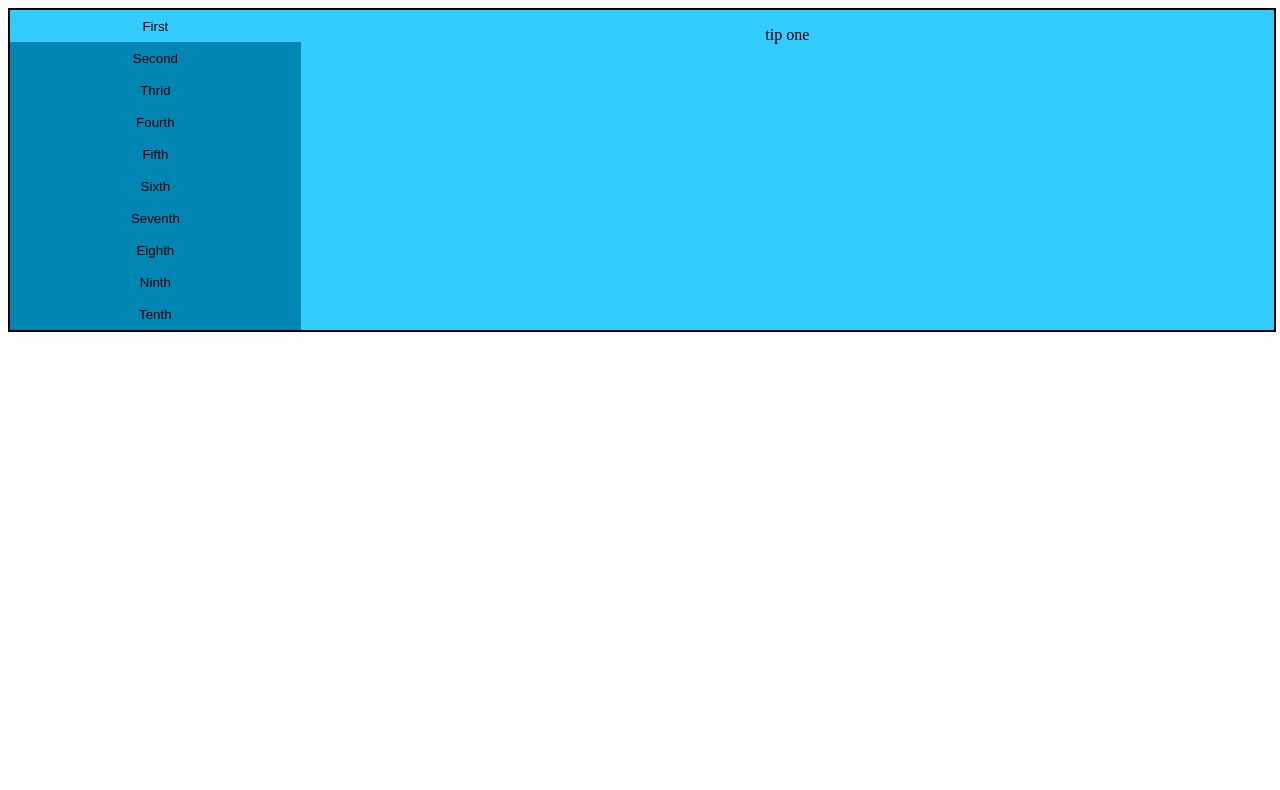
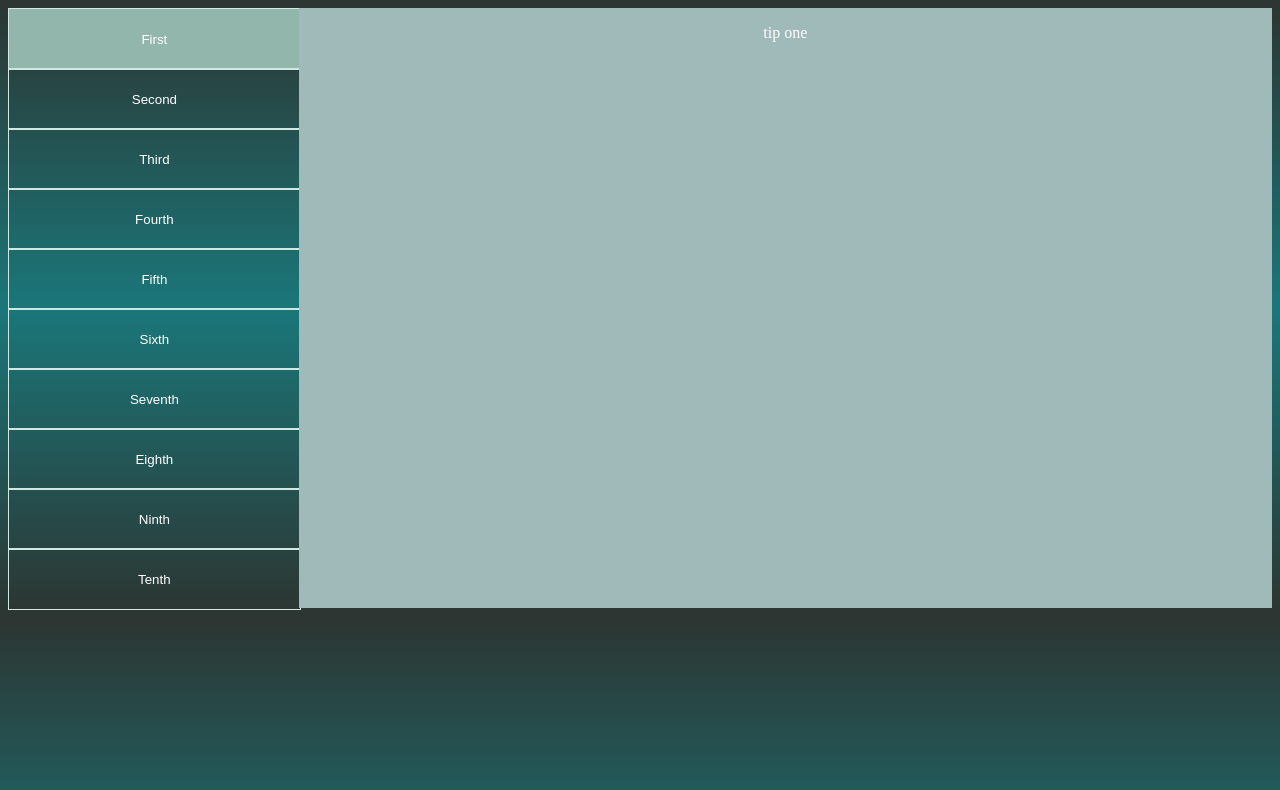
Before and after one commit to MelanieNPS/Orbital2020-outofthebox, a website: page tips.html in a window 1280 px wide. Both pictures are taken after a click on the button "First". Drawn offline with Linux system fonts and the light colour scheme.

Commit message:
Change tips style

```diff
--- a/public/tips.css
+++ b/public/tips.css
@@ -1,39 +1,43 @@
+body{
+    background-image: linear-gradient(#2C3531, #1a777a, #2C3531);
+}
 #box{
-    height: 320px;
+    height: 600px;
     width: 100%;
-    border: 2px solid black;
     display: grid;
     grid-template-rows: fr fr fr fr fr fr fr fr fr fr;
     grid-template-columns: 23% 77%;
-    background-color: #33ccff;
+    background-color: none;
 }
 
 .tablink{
     height: 100%;
     width: 100%;
-    border: none;
-    background-color: #0086b3;
+    background-color: none;
     grid-column: 1;
+    border: 1px solid #D1E8E2;
 }
 
 .tablink:hover{
-    background-color: #b3ecff;
+    background-color: #22979b;
     border-bottom: 0px;
 }
 
 .tabcontent{
-    background-color: none;
+    background-color: rgb(160, 185, 185);
     height: 100%;
     width: 100%;
     text-align: center;
     grid-column: 2;
     grid-row: 1/11;
     display: none;
+    color: white;
 }
 
 
 button{
     background-color: inherit;
+    color: white;
     border: none;
     outline: none;
     margin: 0;
--- a/public/tips.js
+++ b/public/tips.js
@@ -8,5 +8,5 @@ function openpage(pagename) {
       tablinks[i].style.backgroundColor = "";
     }
     document.getElementById(pagename).style.display = "block";
-    document.getElementById(pagename+"tab").style.backgroundColor = "#33ccff";
+    document.getElementById(pagename+"tab").style.backgroundColor = "#92b6ac";
   }
--- a/tips.html
+++ b/tips.html
@@ -4,11 +4,11 @@
         <title>Page Title</title>
         <link rel="stylesheet" href="tips.css">
 	</head>
-	<body>
+	<body >
 		<div id="box">
 		    <div id="onetab" class="tablink"><button onclick="openpage('one')">First</button></div>
 		    <div id="twotab" class="tablink"><button onclick="openpage('two')">Second</button></div>
-		    <div id="threetab" class="tablink"><button onclick="openpage('three')">Thrid</button></div>
+		    <div id="threetab" class="tablink"><button onclick="openpage('three')">Third</button></div>
 		    <div id="fourtab" class="tablink"><button onclick="openpage('four')">Fourth</button></div>
 		    <div id="fivetab" class="tablink"><button onclick="openpage('five')">Fifth</button></div>
 		    <div id="sixtab" class="tablink"><button onclick="openpage('six')">Sixth</button></div>
```
